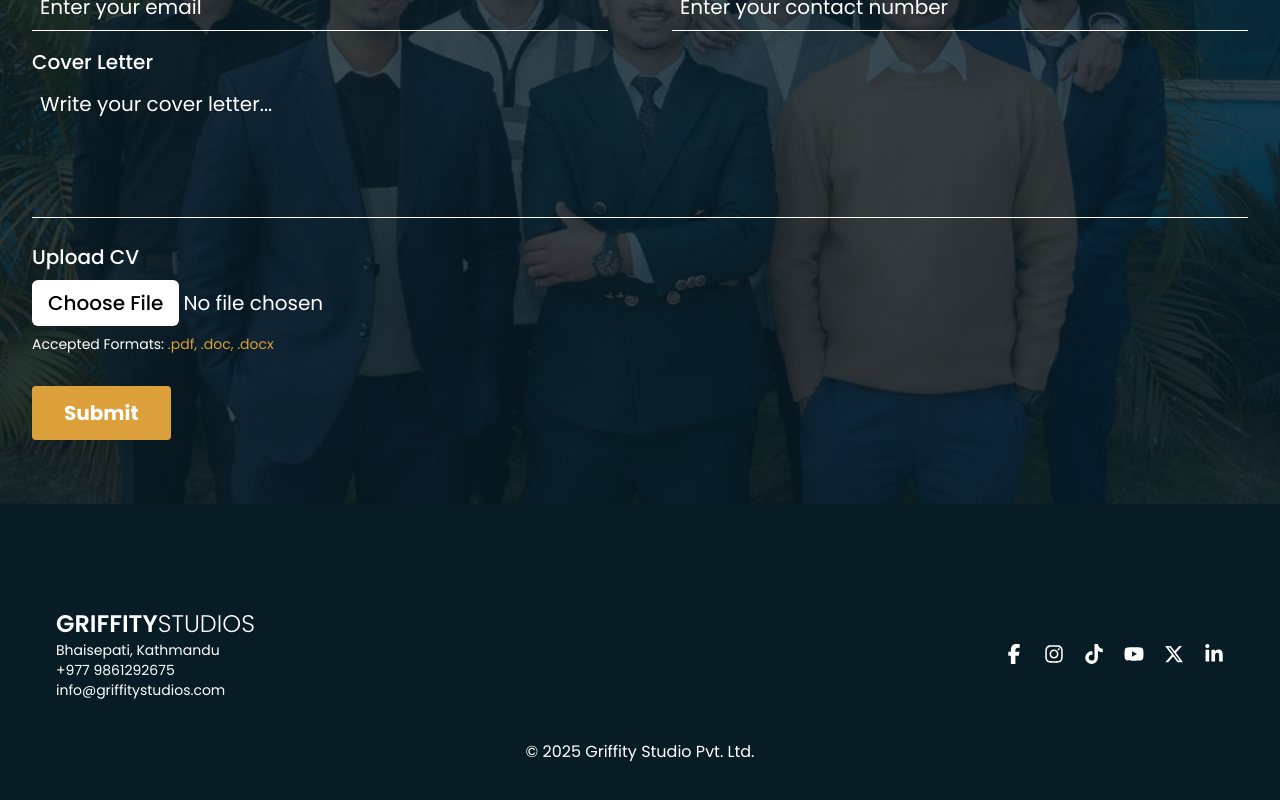
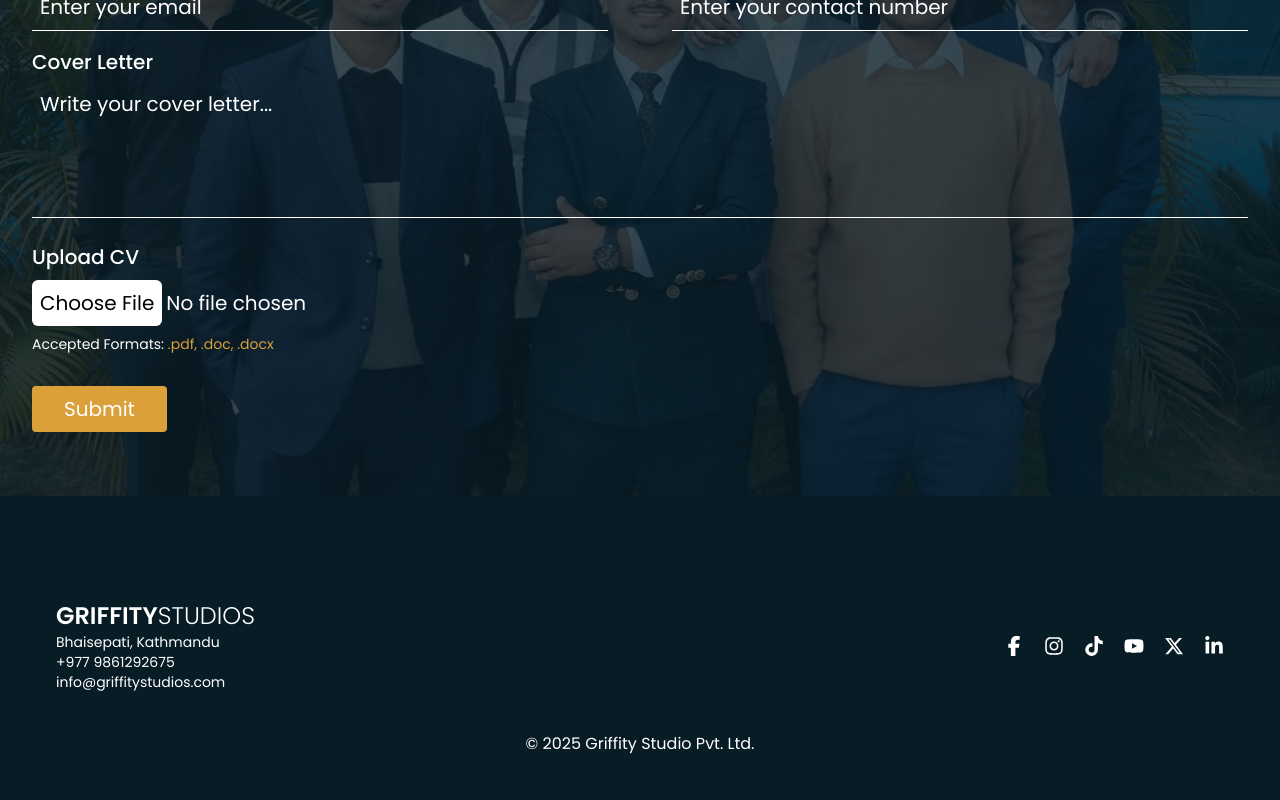
Before and after one commit to Sujit-Thapa/website-griffity, a Next.js app: page / in a window 1280 px wide. Shown: the part 10459-11259 px from the top of the page. Built offline with nearby package versions, Linux system fonts and the light colour scheme; a web font is replaced by a local one.

Commit message:
feat: update file input and button styles for consistency in Join Us component

```diff
--- a/components/join-us.tsx
+++ b/components/join-us.tsx
@@ -96,7 +96,7 @@ const JoinUs = () => {
             type="file"
             id="cvUpload"
             name="cvUpload"
-            className="text-white file:bg-white file:text-black file:font-medium file:rounded-md file:px-4 file:py-2 file:border-0"
+            className="text-white file:bg-white file:text-black file:font-normal file:rounded-md file:px-2 file:py-2 file:border-0"
           />
           <p className="sm:text-sm text-xs text-white mt-2">
             Accepted Formats:{" "}
@@ -105,7 +105,7 @@ const JoinUs = () => {
         </div>
         <button
           type="submit"
-          className="mt-8 px-8 py-3 bg-primary text-white font-bold rounded"
+          className="mt-8 px-8 py-2 bg-primary text-white font-normal rounded"
         >
           {status === "sending"
             ? "Sending..."
```
